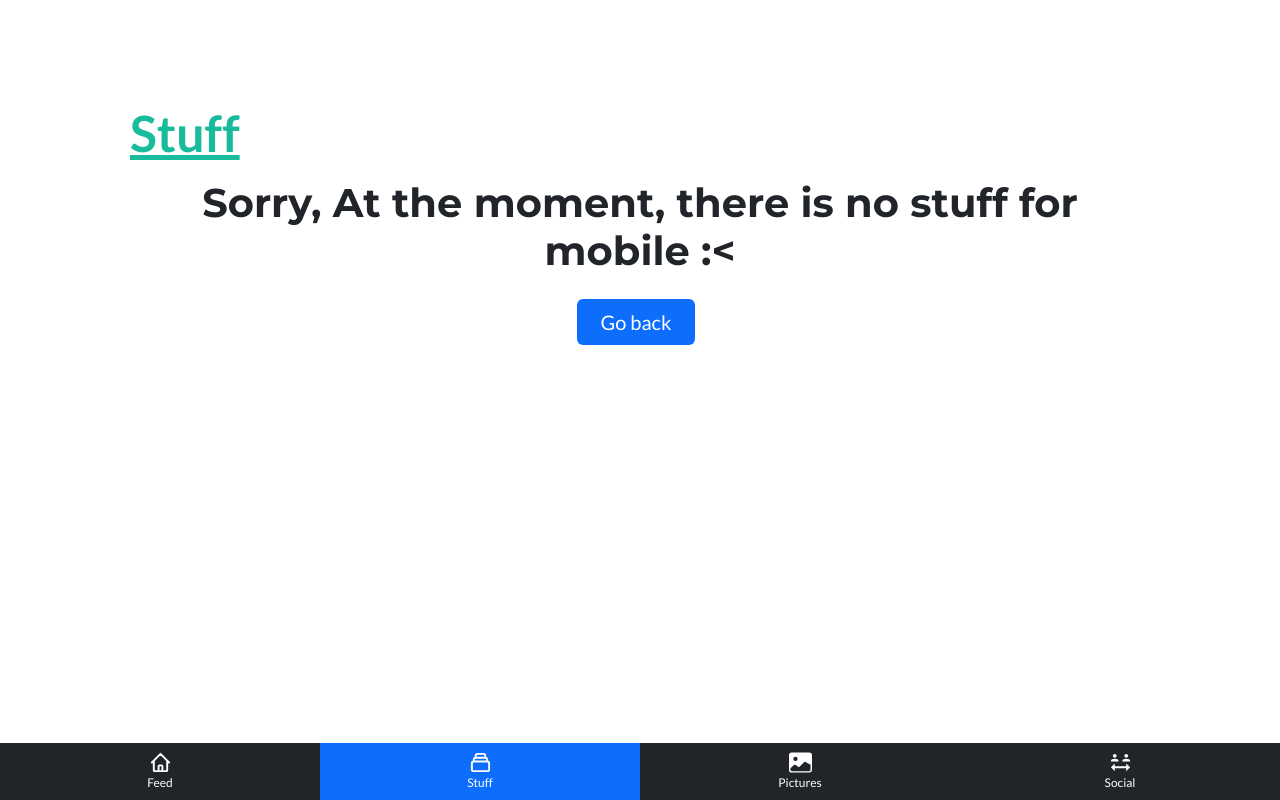
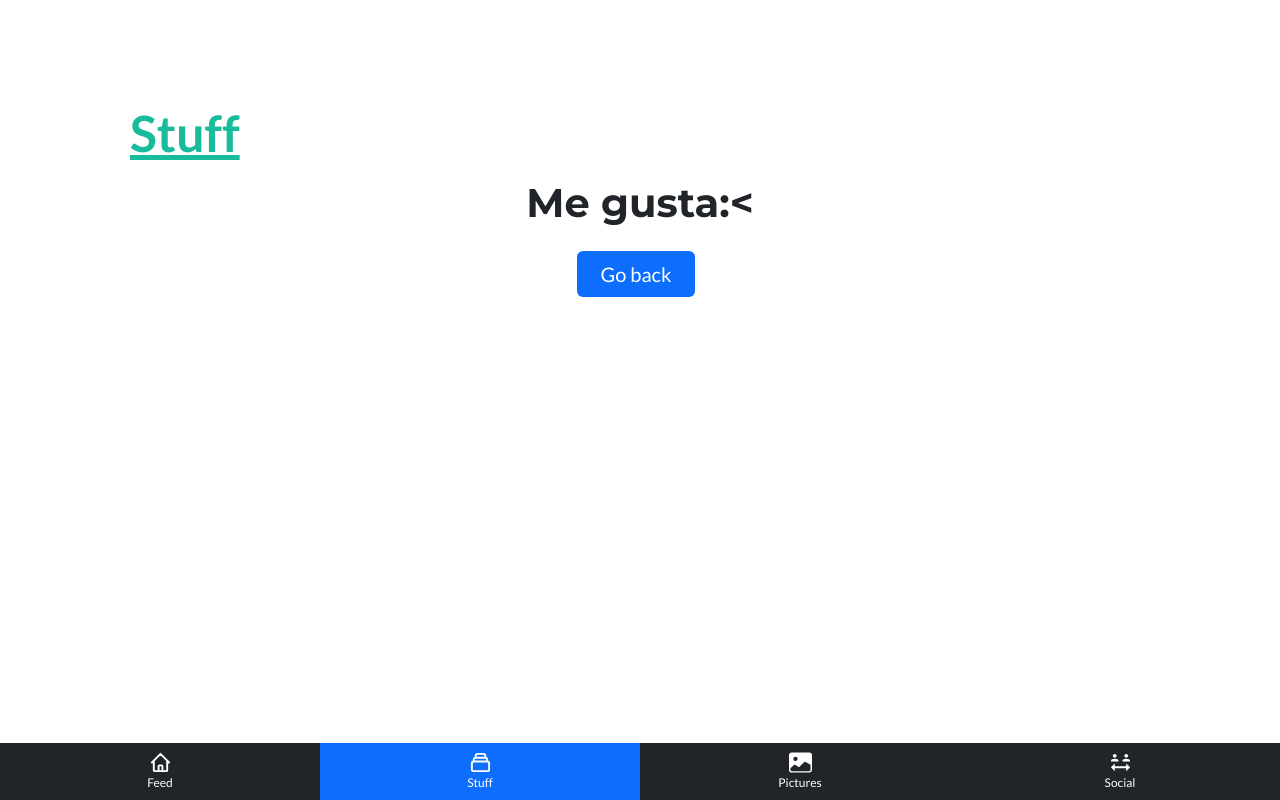
Before and after one commit to EGSeventy/EGSeventy.github.io, a plain HTML site: page Stuff.html in a window 1280 px wide. Drawn offline with Linux system fonts and the light colour scheme.

Commit message:
Update Stuff.html

```diff
--- a/Stuff.html
+++ b/Stuff.html
@@ -36,7 +36,7 @@
         <div class="container">
             <div class="text-center p-4 p-lg-5">
                 <p class="fw-bold mb-2" style="color: var(--bs-link-color);font-size: 50px;text-align: left;"><span style="text-decoration: underline;">Stuff</span></p>
-                <h1 class="fw-bold mb-4" style="text-align: center;">Sorry, At the moment, there is no stuff for mobile :&lt;</h1><a class="btn btn-primary fs-5 me-2 py-2 px-4" role="button" style="background: var(--bs-blue);border-style: none;border-color: rgb(255,0,0);" href="index.html">Go back</a>
+                <h1 class="fw-bold mb-4" style="text-align: center;">Me gusta:&lt;</h1><a class="btn btn-primary fs-5 me-2 py-2 px-4" role="button" style="background: var(--bs-blue);border-style: none;border-color: rgb(255,0,0);" href="index.html">Go back</a>
             </div>
         </div>
     </section>
```
